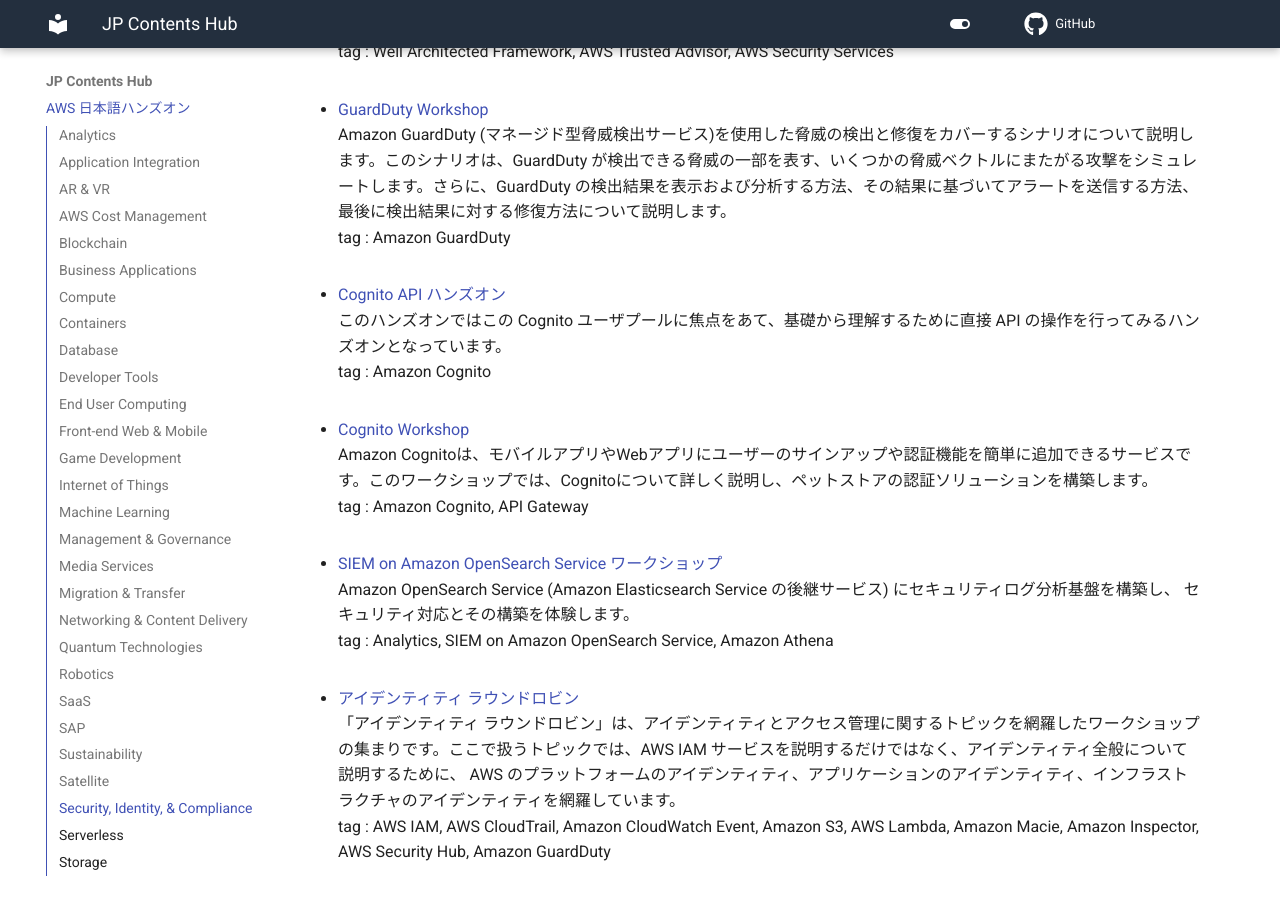
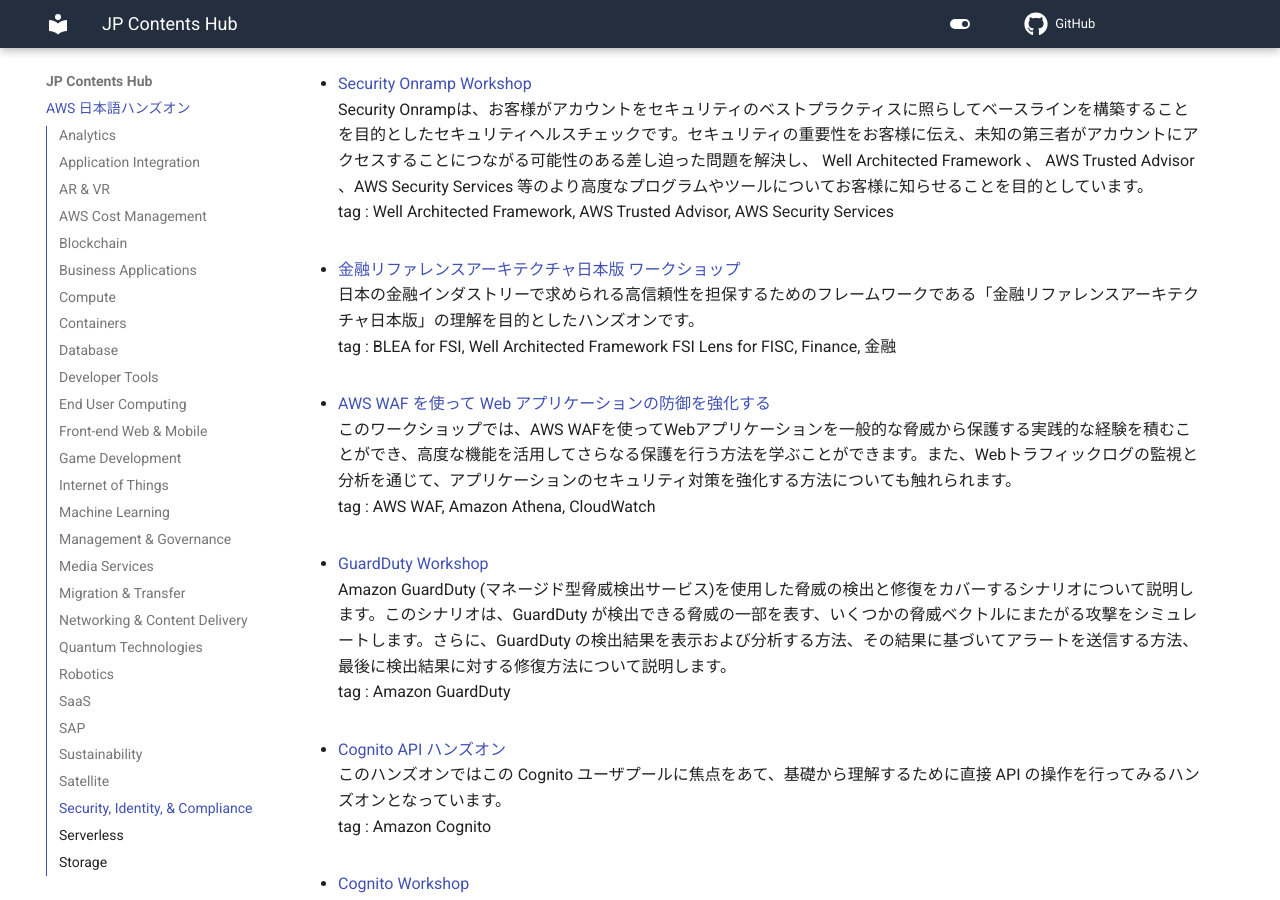
Before and after one commit to aws-samples/jp-contents-hub, an MkDocs documentation site: the page built from content/index.md, in a window 1280 px wide and 900 px high, scrolled down 35418 px. Built offline with MkDocs 1.6.1 and Material for MkDocs 9.7.7, drawn with Linux system fonts in a browser that asks for light colours; a script that is not in the unit is left out; comment, search, counter and statistics services are not loaded; some of the changed text lies outside the part shown.

Commit message:
add: 新規ハンズオンコンテンツ追加

```diff
--- a/content/index.md
+++ b/content/index.md
@@ -292,6 +292,10 @@
 - <a href="https://catalog.workshops.aws/app-runner/ja-JP/" target="_blank" onclick="sendClickCount()" onauxclick="sendClickCount()">AWS App Runner ワークショップ</a>
 このワークショップでは、まず App Runner サービスの作成方法を学びます。その後、作成したサービスに少しずつ機能を追加しながら、VPC 接続やオートスケーリングなどの機能や、 SSM パラメータストア、Secrets Manager、WAF、X-Ray などの AWS サービスとの統合について学習します。
 tag : AWS App Runner、Amazon ECR、AWS X-Ray、AWS WAF、AWS Secrets Manager、AWS Systems Manager
+
+- <a href="https://catalog.workshops.aws/karpenter/ja-JP" target="_blank" onclick="sendClickCount()" onauxclick="sendClickCount()">Karpenter ワークショップ</a>
+このワークショップでは、ハンズオンラボとサンプルを通して Karpenter の概念を深く掘り下げていきます。Karpenter の利用によってアプリケーションの可用性が向上し、コンピューティングコストが削減され、運用オーバーヘッドが最小限に抑えられることを学びます。
+tag : Amazon EKS, Karpenter
 
 - <a href="https://github.com/harunobukameda/AWS-App-Runner/blob/main/AWS%20App%20Runner%20%E3%83%AF%E3%83%BC%E3%82%AF%E3%82%B7%E3%83%A7%E3%83%83%E3%83%97.pdf" target="_blank" onclick="sendClickCount()" onauxclick="sendClickCount()">AWS App Runner ワークショップ</a>
 App Runner と GitHub を連携して、シンプルな Web アプリケーションをデプロイする方法を学習いただけます。
@@ -899,6 +903,14 @@
 Security Onrampは、お客様がアカウントをセキュリティのベストプラクティスに照らしてベースラインを構築することを目的としたセキュリティヘルスチェックです。セキュリティの重要性をお客様に伝え、未知の第三者がアカウントにアクセスすることにつながる可能性のある差し迫った問題を解決し、 Well Architected Framework 、 AWS Trusted Advisor 、AWS Security Services 等のより高度なプログラムやツールについてお客様に知らせることを目的としています。
 tag : Well Architected Framework, AWS Trusted Advisor, AWS Security Services
 
+- <a href="https://catalog.us-east-1.prod.workshops.aws/workshops/55a386bd-ea95-4b6e-b15f-0098915be0be/ja-JP" target="_blank" onclick="sendClickCount()" onauxclick="sendClickCount()">金融リファレンスアーキテクチャ日本版 ワークショップ</a>
+日本の金融インダストリーで求められる高信頼性を担保するためのフレームワークである「金融リファレンスアーキテクチャ日本版」の理解を目的としたハンズオンです。
+tag : BLEA for FSI, Well Architected Framework FSI Lens for FISC, Finance, 金融
+
+- <a href="https://catalog.us-east-1.prod.workshops.aws/workshops/81e94a4b-b47f-4acc-a284-914c4514d50f/ja-JP" target="_blank" onclick="sendClickCount()" onauxclick="sendClickCount()">AWS WAF を使って Web アプリケーションの防御を強化する</a>
+このワークショップでは、AWS WAFを使ってWebアプリケーションを一般的な脅威から保護する実践的な経験を積むことができ、高度な機能を活用してさらなる保護を行う方法を学ぶことができます。また、Webトラフィックログの監視と分析を通じて、アプリケーションのセキュリティ対策を強化する方法についても触れられます。
+tag : AWS WAF, Amazon Athena, CloudWatch
+
 - <a href="https://d2h9aujg4hgxod.cloudfront.net/72704A00-FCD4-11EB-B3AC-898E20057A09/index.html" target="_blank" onclick="sendClickCount()" onauxclick="sendClickCount()">GuardDuty Workshop</a>
 Amazon GuardDuty (マネージド型脅威検出サービス)を使用した脅威の検出と修復をカバーするシナリオについて説明します。このシナリオは、GuardDuty が検出できる脅威の一部を表す、いくつかの脅威ベクトルにまたがる攻撃をシミュレートします。さらに、GuardDuty の検出結果を表示および分析する方法、その結果に基づいてアラートを送信する方法、最後に検出結果に対する修復方法について説明します。
 tag : Amazon GuardDuty
```
Also changed, not shown: README.md (+11 -0 lines), site/index.html, site/search/search_index.json, 1 other file.
